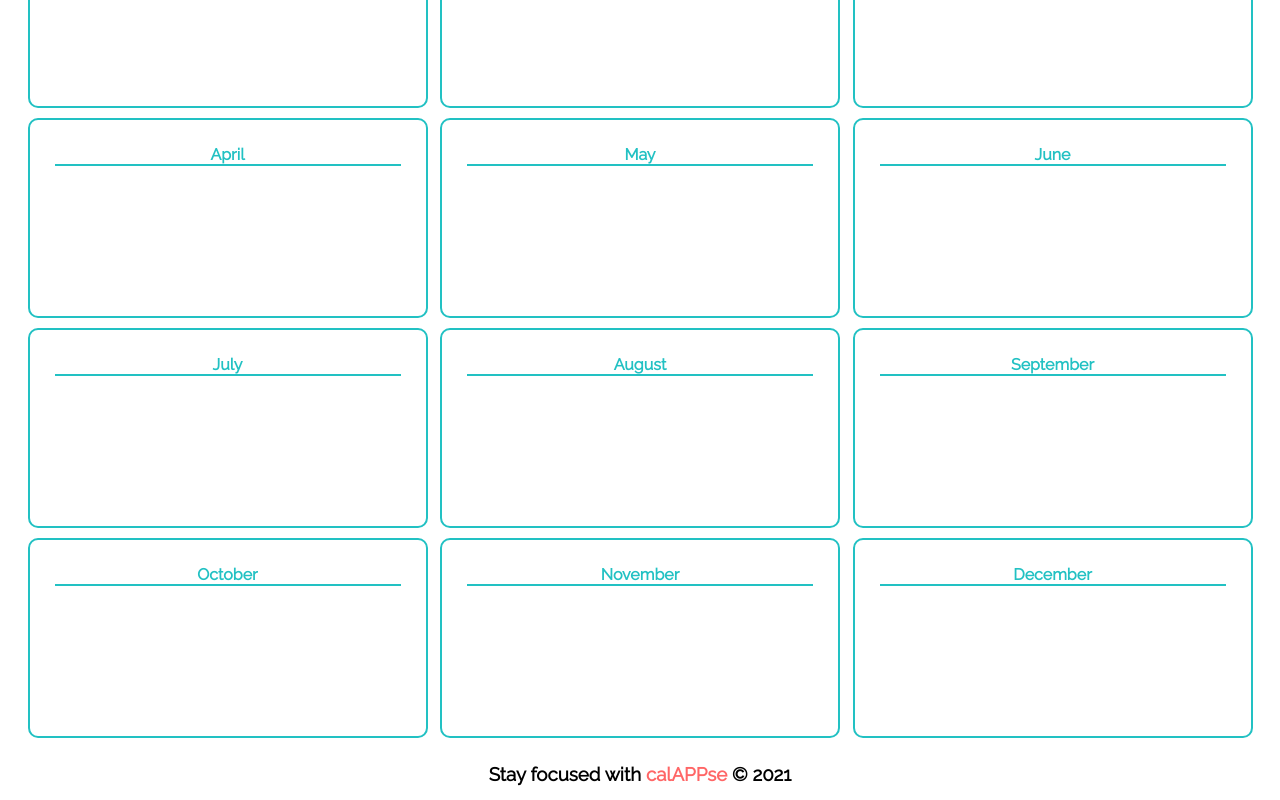
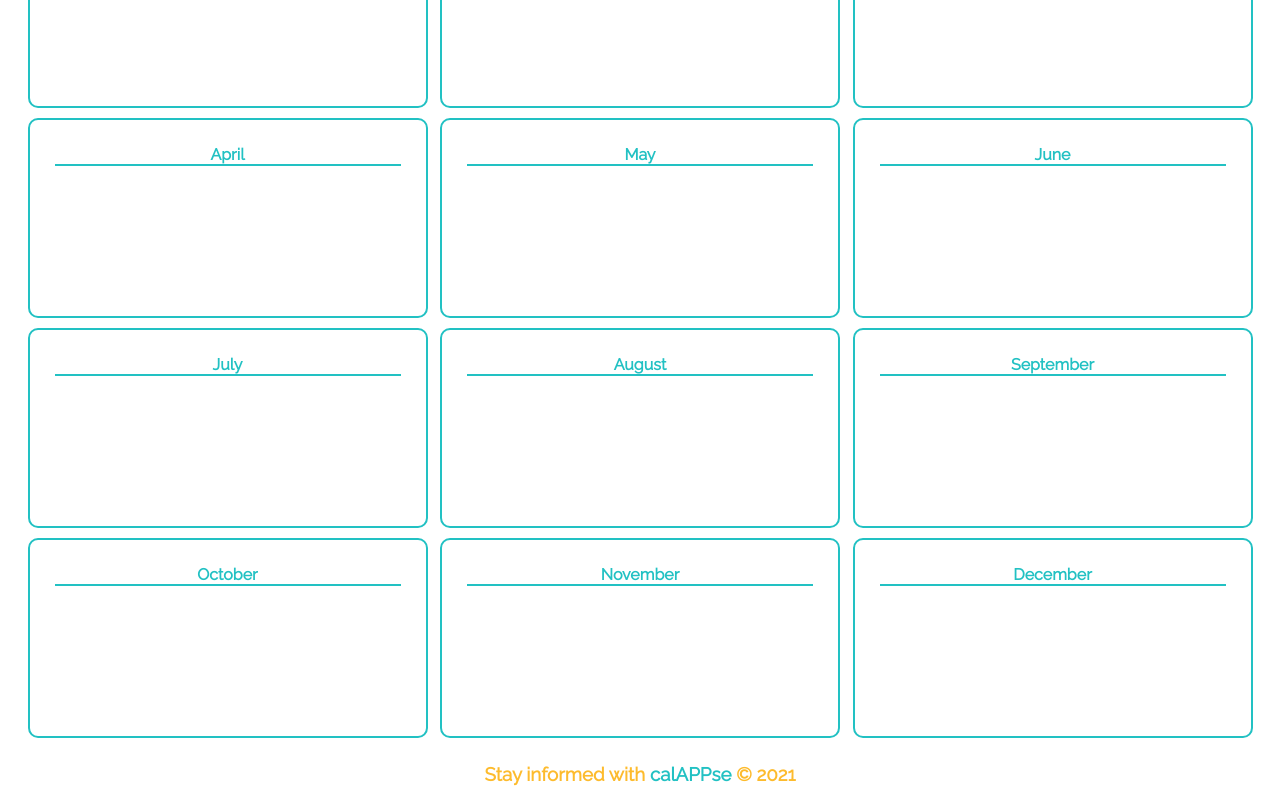
Before and after one commit to HristomirAsenov/calAPPse, a Next.js app: page / in a window 1280 px wide. Shown: the part 440-1240 px from the top of the page. Built offline with nearby package versions, Linux system fonts and the light colour scheme.

Commit message:
change colors

```diff
--- a/components/layout/main-footer/main-footer.js
+++ b/components/layout/main-footer/main-footer.js
@@ -6,7 +6,7 @@ const MainFooter = () => {
         <section className={ `${classes['main-footer-section']} main-section` }>
             <div className={ `${classes['main-footer-container']} container` }>
                 <h3 className={ classes['main-footer-heading'] }>
-                    Stay focused with <span>calAPPse</span> &copy; { currentYear }
+                    Stay informed with <span>calAPPse</span> &copy; { currentYear }
                 </h3>
             </div>
         </section>
--- a/components/layout/main-footer/main-footer.module.scss
+++ b/components/layout/main-footer/main-footer.module.scss
@@ -8,9 +8,10 @@
         .main-footer-heading {
             padding: 15px 0;
             font-weight: bold;
+            color: $secondary;
 
             span {
-                color: $red-600;
+                color: $primary;
             }
         }
     }
--- a/components/month-list/month-list-item/month-list-item.module.scss
+++ b/components/month-list/month-list-item/month-list-item.module.scss
@@ -30,7 +30,7 @@
         color: $white;
 
         .month-link {
-            border-bottom: 2px solid $red-600;
+            border-bottom: 2px solid $secondary;
         }
     }
 }
```
